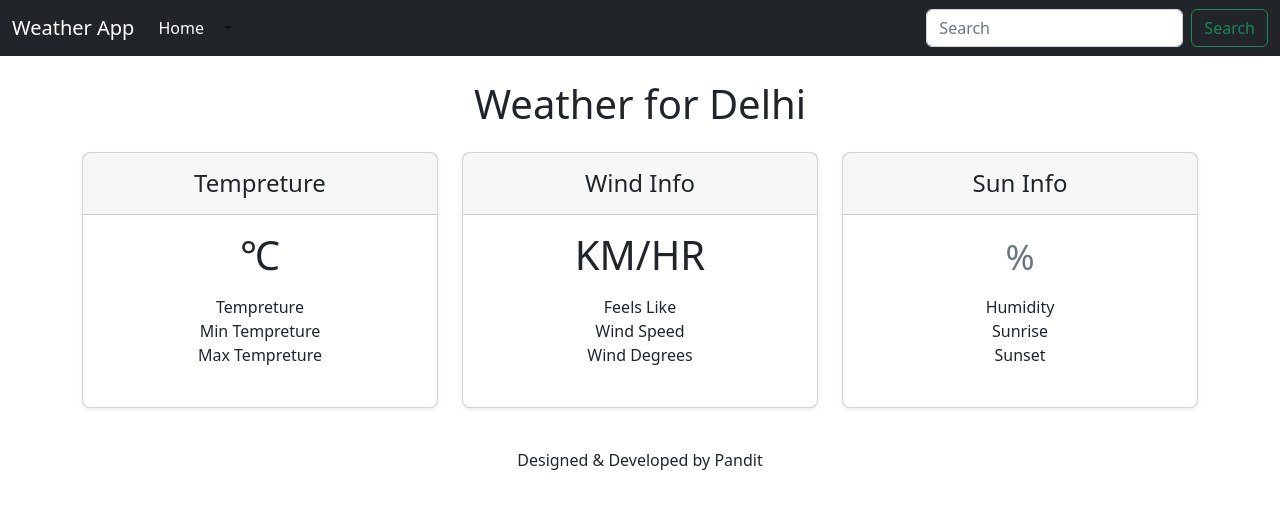
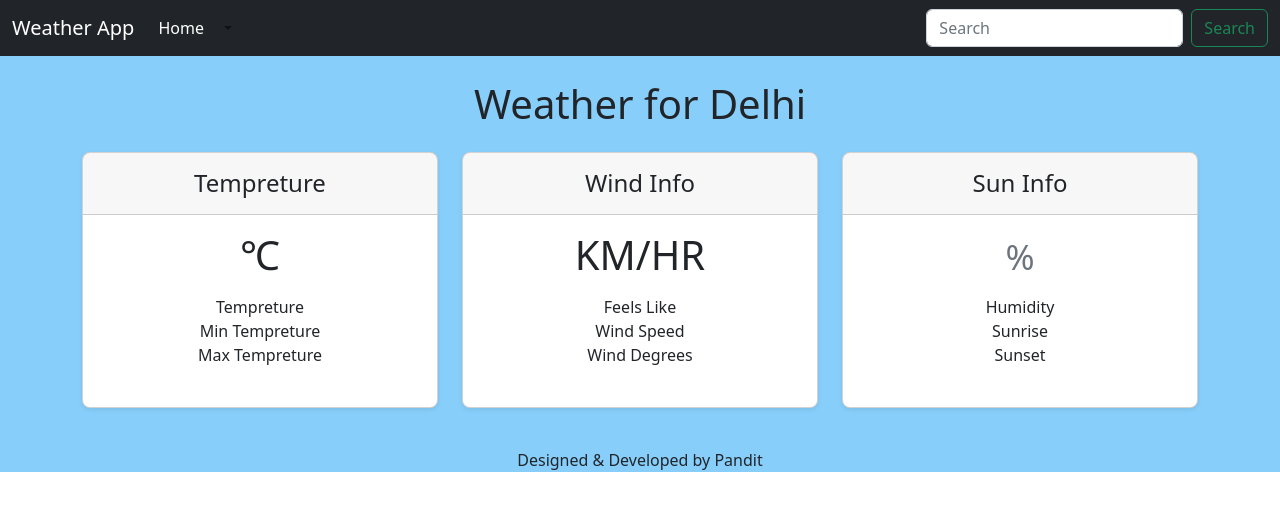
Before and after one commit to panditdhamdhere/Weather-App, a plain HTML site: page index.html in a window 1280 px wide. Drawn offline with nearby package versions, Linux system fonts and the light colour scheme; no server answers.

Commit message:
bg color added

```diff
--- a/index.html
+++ b/index.html
@@ -11,6 +11,7 @@
 </head>
 
 <body>
+    <div class="main">
     <nav class="navbar navbar-expand-lg bg-dark text-white">
         <div class="container-fluid text-white">
             <a class="navbar-brand text-white" href="#">Weather App</a>
@@ -84,7 +85,6 @@
                                 <li>Feels Like <span id="feels_like"></span></li>
                                 <li>Wind Speed <span id="wind_speed"></span></li>
                                 <li>Wind Degrees <span id="wind_degrees"></span></li>
-
                             </ul>
 
                         </div>
@@ -104,7 +104,6 @@
                                 <li> Sunrise <span id="sunrise"></span></li>
                                 <li> Sunset <span id="sunset"></span></li>
                             </ul>
-
                         </div>
                     </div>
                 </div>
@@ -116,6 +115,7 @@
     <div class="name">
         <p class="text-center">Designed & Developed by Pandit</p>
     </div>
+</div>
     <script src="https://cdn.jsdelivr.net/npm/bootstrap@5.2.3/dist/js/bootstrap.bundle.min.js"
         integrity="sha384-kenU1KFdBIe4zVF0s0G1M5b4hcpxyD9F7jL+jjXkk+Q2h455rYXK/7HAuoJl+0I4"
         crossorigin="anonymous"></script>
--- a/style.css
+++ b/style.css
@@ -1,3 +1,7 @@
 .navbar {
     background-color: rgb(36, 150, 198);
 }
+
+.main {
+    background-color: lightskyblue;
+}
```
